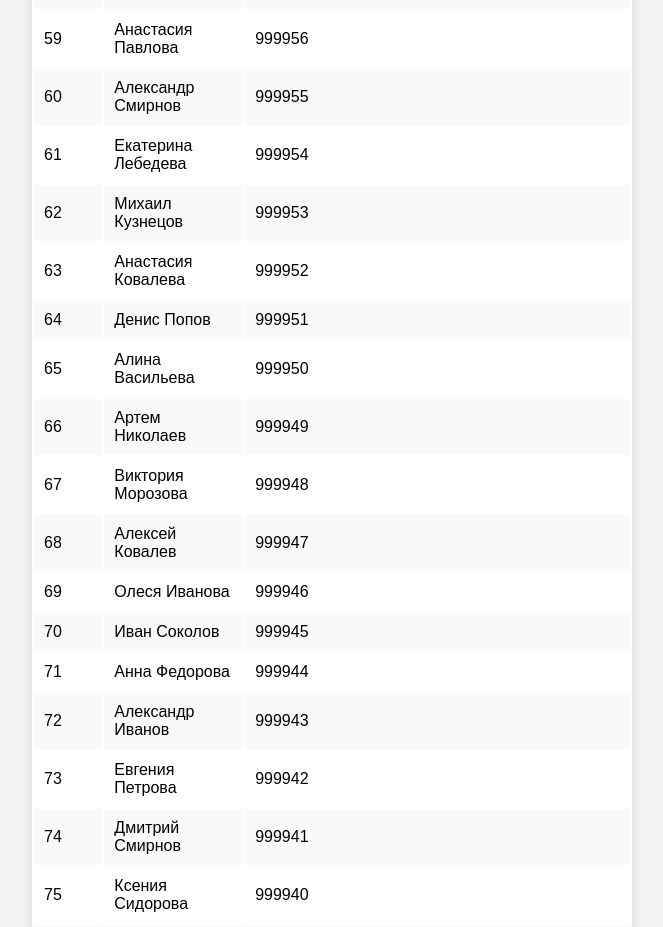
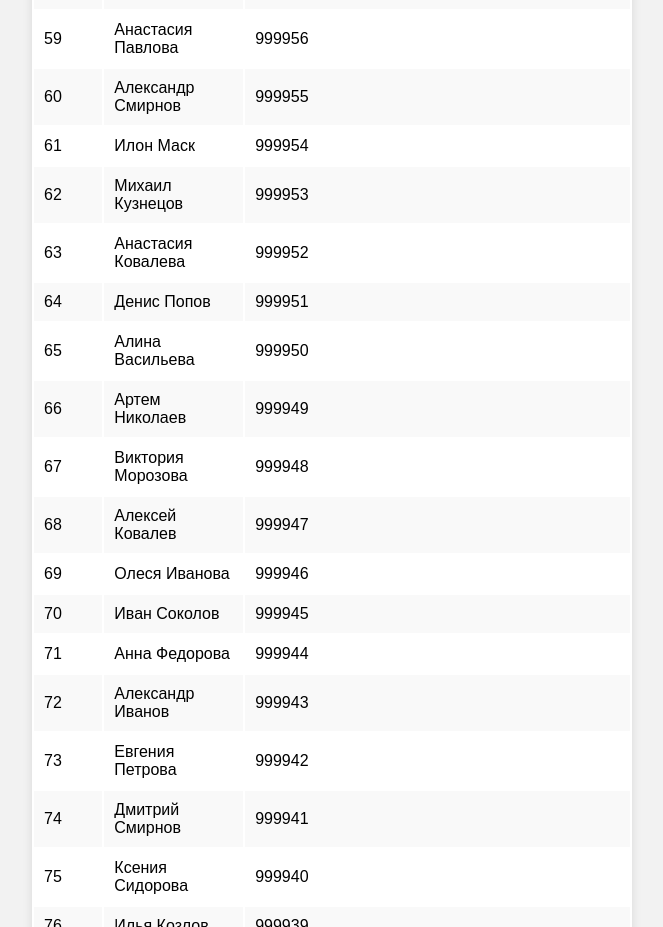
Before and after one commit to VsevolodProject/leaderegg, a plain HTML site: page index.html in a window 1280 px wide. Shown: the part 3169-4096 px from the top of the page, without its empty margins (308-971 px from the left). Drawn offline with Linux system fonts and the light colour scheme.

Commit message:
Update index.html

```diff
--- a/index.html
+++ b/index.html
@@ -363,7 +363,7 @@
   </tr>
        <tr>
     <td>61</td>
-    <td>Екатерина Лебедева</td>
+    <td>Илон Маск</td>
     <td>999954</td>
   </tr>
   <tr>
```
